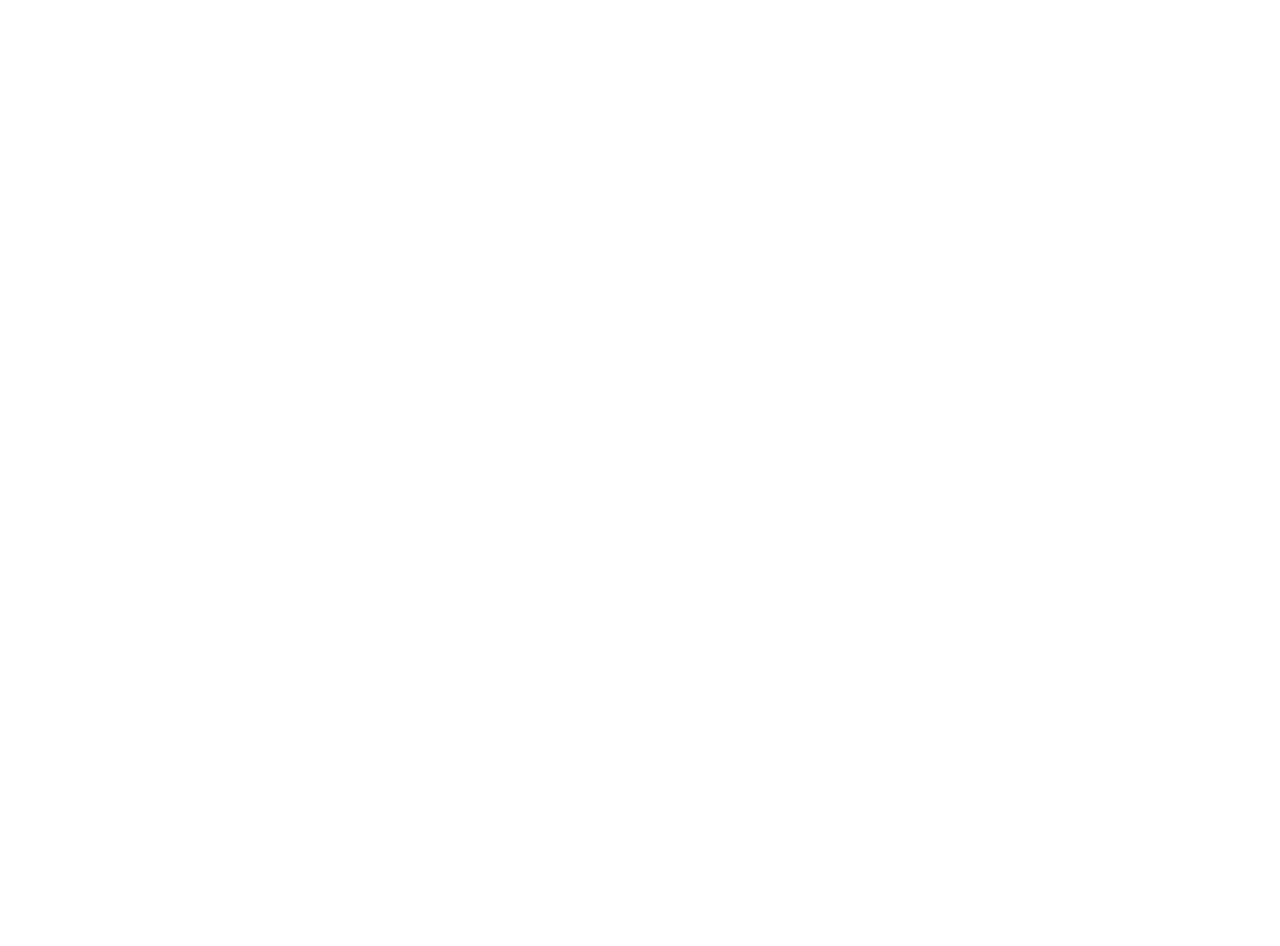
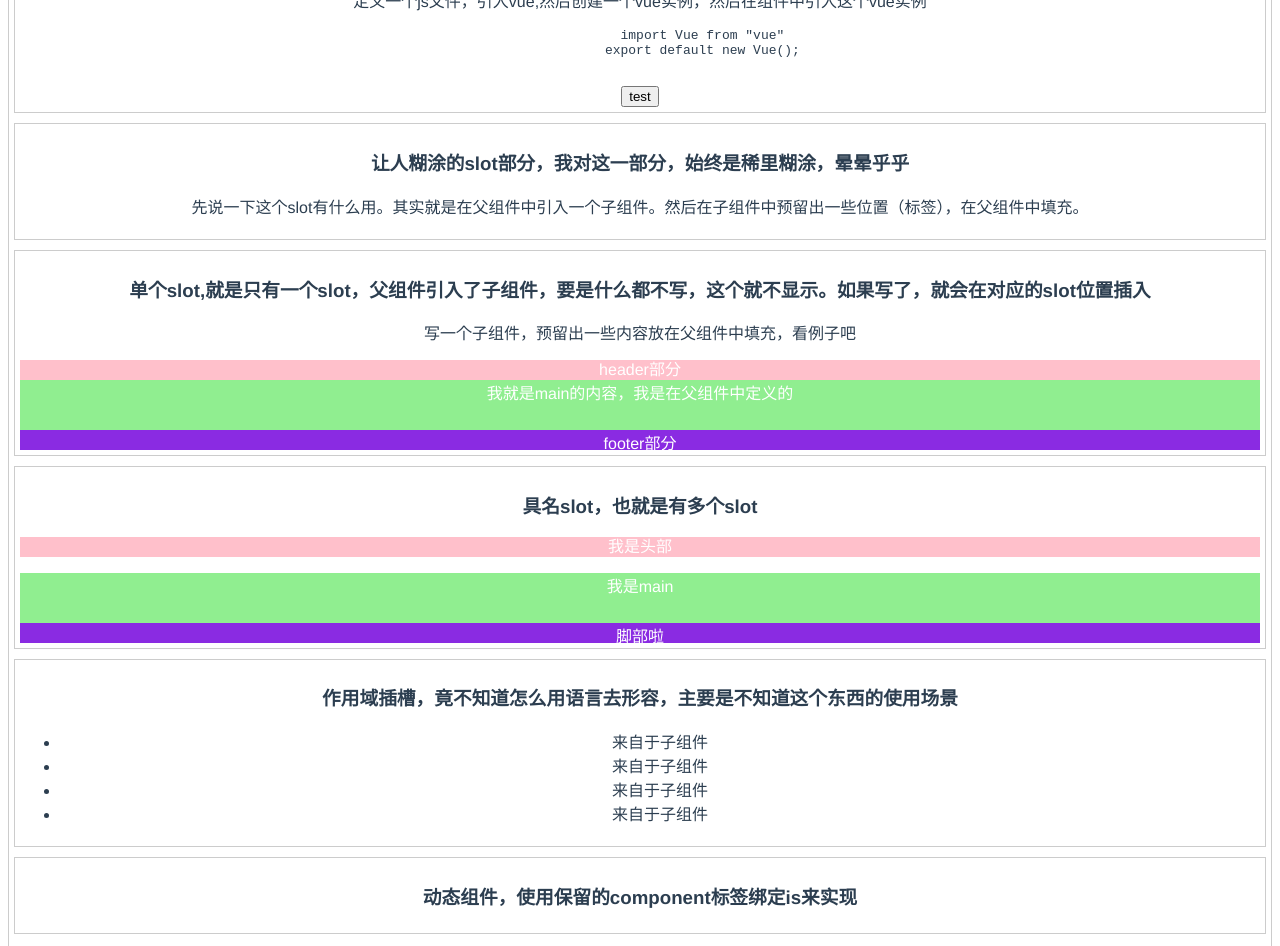
Before and after one commit to Neisun/vue-revision, a Vue app: page / in a window 1280 px wide. Shown: the part 9500-10446 px from the top of the page. Before the commit the page ends 9434 px from the top, so only its background shows below. Built offline with nearby package versions, Linux system fonts and the light colour scheme.

Commit message:
组件方面知识点 未完

```diff
--- a/src/App.vue
+++ b/src/App.vue
@@ -85,8 +85,7 @@
         <input type="text" v-model="question">
       </p>
       <p style="height:20px;">{{answer}}</p>
-      <img :src="imgUrl" alt="">
-      watch部分 结束
+      <img :src="imgUrl" alt=""> watch部分 结束
     </div>
     <div :style="style">
       <h2>引入外部js测试</h2>
@@ -320,6 +319,48 @@
         <p>{{foo}}</p>
         此处存疑，案例不清晰。。。
       </div>
+      <div :style="style">
+        <h3>非父子组件通信，busEvent</h3>
+        <p>定义一个js文件，引入vue,然后创建一个vue实例，然后在组件中引入这个vue实例</p>
+        <pre>
+                import Vue from "vue"
+                export default new Vue();
+              </pre>
+        <BusOne></BusOne>
+        <BusTwo></BusTwo>
+      </div>
+      <div :style="style">
+        <h3>让人糊涂的slot部分，我对这一部分，始终是稀里糊涂，晕晕乎乎</h3>
+        <p>先说一下这个slot有什么用。其实就是在父组件中引入一个子组件。然后在子组件中预留出一些位置（标签），在父组件中填充。</p>
+      </div>
+      <div :style="style">
+        <h3>单个slot,就是只有一个slot，父组件引入了子组件，要是什么都不写，这个就不显示。如果写了，就会在对应的slot位置插入</h3>
+        <p>写一个子组件，预留出一些内容放在父组件中填充，看例子吧</p>
+        <Layout>
+          我就是main的内容，我是在父组件中定义的
+        </Layout>
+      </div>
+      <div :style="style">
+        <h3>具名slot，也就是有多个slot</h3>
+        <Layout2>
+          <p slot="header">我是头部</p>
+          <p slot="main">我是main</p>
+          <p slot="footer">我是footer</p>
+        </Layout2>
+      </div>
+      <div :style="style">
+        <h3>作用域插槽，竟不知道怎么用语言去形容，主要是不知道这个东西的使用场景</h3>
+        <div class="parent">
+          <ChildUl :items="items">
+            <template slot="child-ul" scope="props">
+              <li>{{props.title}}</li>
+            </template>
+          </ChildUl>
+        </div>
+      </div>
+      <div :style="style">
+        <h3>动态组件，使用保留的component标签绑定is来实现</h3>
+      </div>
     </div>
   </div>
 </template>
@@ -344,6 +385,13 @@ import AddBtn from "./components/Button.vue"
 // 组件部分内容 price组件
 import Price from "./components/Price.vue"
 import MyRadio from "./components/MyRadio.vue"
+// busEvent
+import BusOne from "./components/BusOne.vue"
+import BusTwo from "./components/BusTwo.vue"
+// slot部分
+import Layout from "./components/layout"
+import Layout2 from "./components/layout2"
+import ChildUl from "./components/child-ul"
 export default {
   name: 'app',
   data: function () {
@@ -459,18 +507,41 @@ export default {
       ],
       number: [0, 1, 2, 3, 4, 5],
       // 表单控件绑定部分数据
-      inp:"",
-      textarea:"",
+      inp: "",
+      textarea: "",
       // 直接绑定布尔值
-      checked:false,
-      checkedNames:[],
-      radio:"",
-      select:"",
-      multiple:[],
+      checked: false,
+      checkedNames: [],
+      radio: "",
+      select: "",
+      multiple: [],
       // 组件部分数据
-      total:0,
-      price:"",
-      foo:""
+      total: 0,
+      price: "",
+      foo: "",
+      // 作用域插槽
+      items: [
+        {
+          text: "苹果",
+          id: 1,
+          title: "aa"
+        },
+        {
+          text: "香蕉",
+          id: 2,
+          title: "bb"
+        },
+        {
+          text: "鸭梨",
+          id: 3,
+          title: "cc"
+        },
+        {
+          text: "西瓜",
+          id: 4,
+          title: "dd"
+        }
+      ]
     }
   },
   components: {
@@ -479,7 +550,12 @@ export default {
     Todo,
     AddBtn,
     Price,
-    MyRadio
+    MyRadio,
+    BusOne,
+    BusTwo,
+    Layout,
+    Layout2,
+    ChildUl
   },
   computed: {
     // ...mapGetters([
@@ -608,16 +684,16 @@ export default {
       })
     },
     // 事件监听器示例
-    hello:function (event) {
+    hello: function (event) {
       alert("hello!");
       console.log(event)
     },
-    doSomeThing:function () {
+    doSomeThing: function () {
       alert("触发了！")
     },
     // 组件部分
-    increase:function () {
-      this.total+=1;
+    increase: function () {
+      this.total += 1;
     }
   },
   // 这里，你就没有必要耍帅装酷，用可读性极差的箭头函数，因为watch它设定好了，绑定上下文的作用域
--- /dev/null
+++ b/src/bus/index.js
@@ -0,0 +1,8 @@
+/*
+ * @Author: hunaisong
+ * @Date: 2017-08-17 14:21:15
+ * @Last Modified by: hunaisong
+ * @Last Modified time: 2017-08-17 14:22:31
+ */
+import Vue from "vue"
+export default new Vue();
--- /dev/null
+++ b/src/components/BusOne.vue
@@ -0,0 +1,26 @@
+<template>
+  <div>
+      <button @click="test">test</button>
+  </div>
+</template>
+
+<script>
+import bus from "../bus/index"
+export default {
+    name:"bus1",
+    data:function () {
+        return {
+
+        }
+    },
+    methods:{
+        test:function () {
+            bus.$emit("test","哈哈哈哈")
+        }
+    }
+}
+</script>
+
+<style>
+
+</style>
--- /dev/null
+++ b/src/components/BusTwo.vue
@@ -0,0 +1,30 @@
+<template>
+    <div>
+        {{msg}}
+    </div>
+</template>
+
+<script>
+import bus from "../bus/index"
+export default {
+    name: "bus2",
+    data: function () {
+        return {
+            msg: "",
+        }
+    },
+    methods: {
+
+    },
+    created:function () {
+        var _this = this;
+        bus.$on("test",function (msg) {
+            _this.msg = msg;
+        })
+    }
+}
+</script>
+
+<style>
+
+</style>
--- /dev/null
+++ b/src/components/child-ul.vue
@@ -0,0 +1,21 @@
+<template>
+    <ul>
+        <slot name="child-ul" v-for="item in items" :text="item.text" :title="title"></slot>
+    </ul>
+</template>
+
+<script>
+export default {
+    name:"child1",
+    data:function () {
+        return {
+            title:"来自于子组件"
+        }
+    },
+    props:["items"]
+}
+</script>
+
+<style>
+
+</style>
--- /dev/null
+++ b/src/components/layout.vue
@@ -0,0 +1,42 @@
+<template>
+  <div>
+      <header>
+          header部分
+      </header>
+      <main>
+        <slot></slot>
+      </main>
+      <footer>
+          footer部分
+      </footer>
+
+  </div>
+</template>
+
+<script>
+export default {
+    name:"layout",
+}
+</script>
+
+<style>
+  header {
+      text-align: center;
+      height: 20px;
+      line-height: 20px;
+      background: pink;
+      color: #fff;
+  }
+  main {
+      text-align: center;
+      height: 50px;
+      background: lightgreen;
+      color: #fff;
+  }
+  footer {
+      text-align: center;
+      height: 20px;
+      background: blueviolet;
+      color: #fff;
+  }
+</style>
--- /dev/null
+++ b/src/components/layout2.vue
@@ -0,0 +1,24 @@
+<template>
+  <div>
+      <header>
+          <slot name="header"></slot>
+      </header>
+      <main>
+          <slot name="main"></slot>
+      </main>
+      <footer>
+          脚部啦
+          <slot name="footer"></slot>
+      </footer>
+  </div>
+</template>
+
+<script>
+export default {
+
+}
+</script>
+
+<style>
+
+</style>
```
